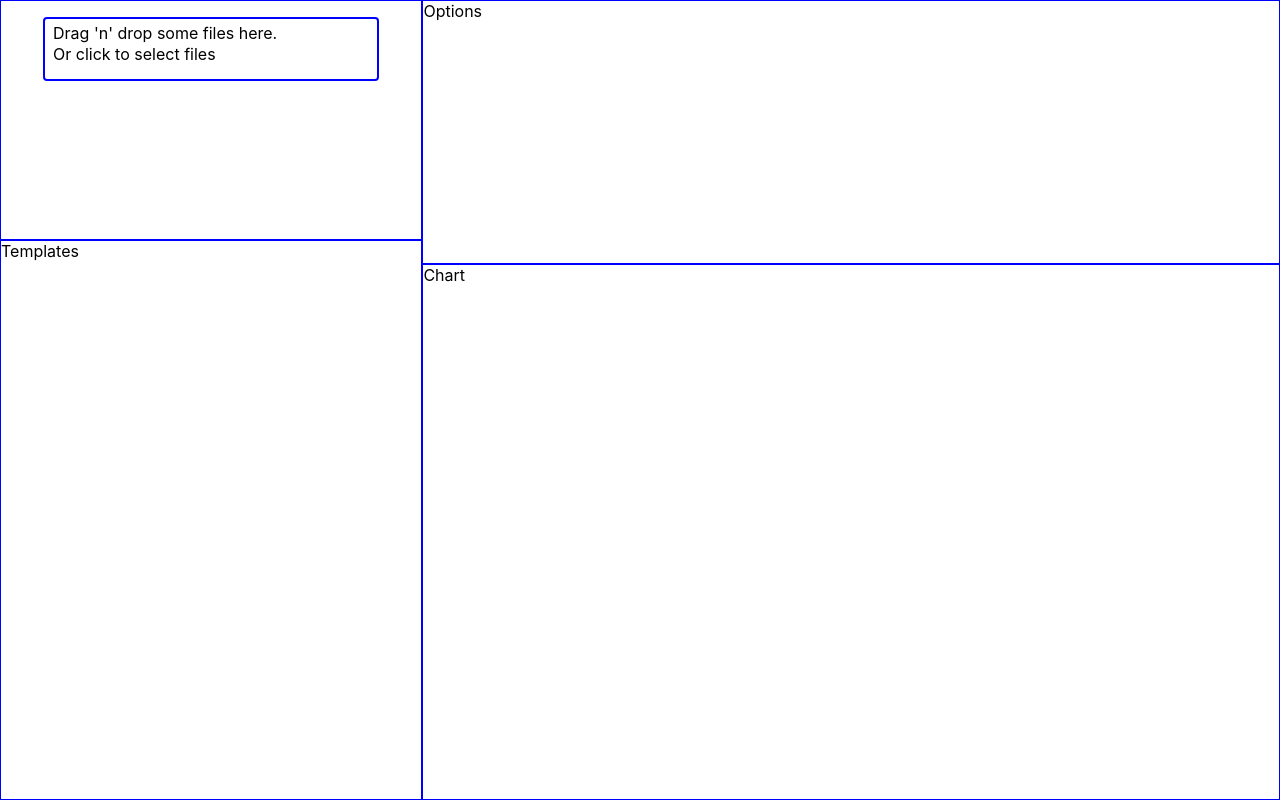
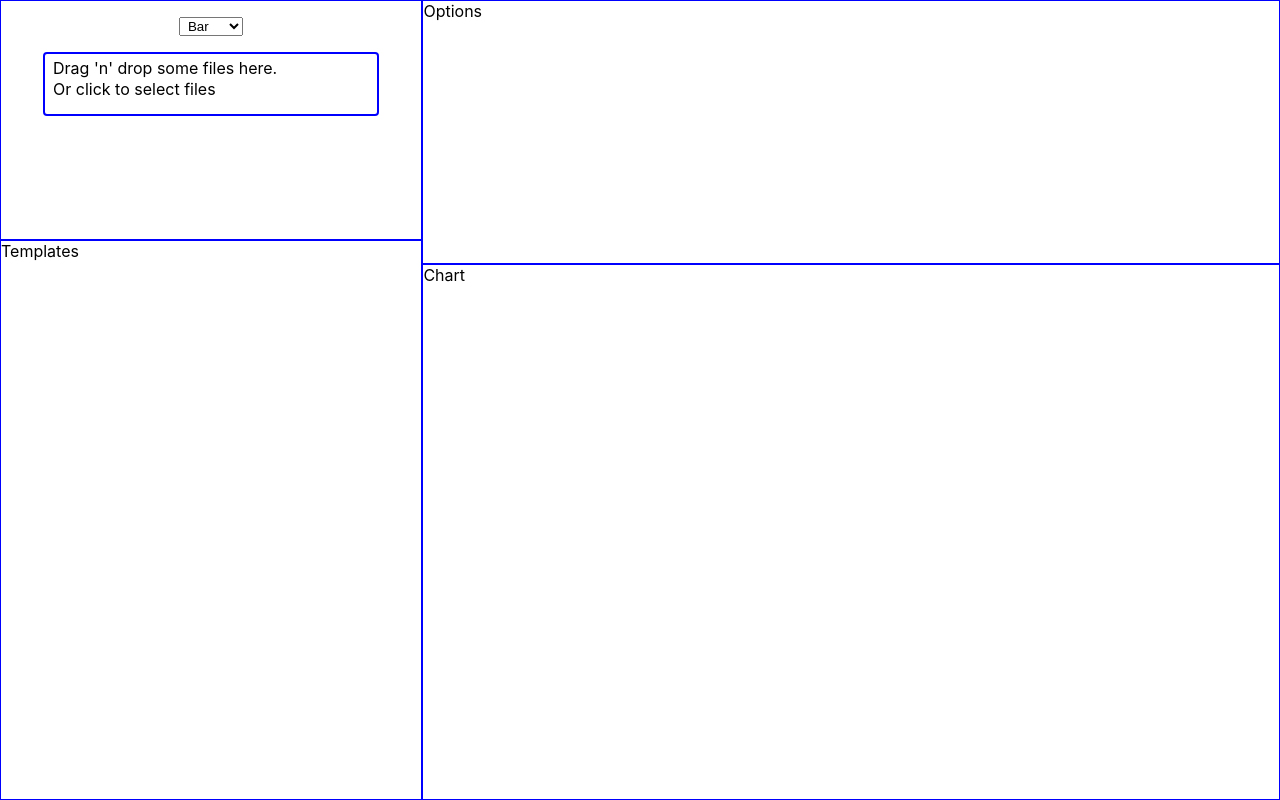
Before and after one commit to michaelcalvinwood/instant-charts-react, a React (Create React App) app: page / in a window 1280 px wide. Built offline with nearby package versions, Linux system fonts and the light colour scheme.

Commit message:
added selection for chart type: bar, line, pie

```diff
--- a/src/components/FileUpload.jsx
+++ b/src/components/FileUpload.jsx
@@ -28,6 +28,11 @@ const FileUpload = () => {
 
     return (
         <div className="file-upload">
+            <select id="chartType" name = "chartType" className='file-upload--select'>
+                <option value="bar">&nbsp;Bar</option>
+                <option value="line">&nbsp;Line</option>
+                <option value="pie">&nbsp;Pie</option>
+            </select>
            <div
                 className="dropzone-container"
                 style={{cursor: 'pointer', lineHeight: '1.3', padding: ".25rem .5rem", margin: '1rem auto 0 auto', width: '80%', display: 'block', height: '4rem', border: '2px solid blue', borderRadius: '4px'}}
--- a/src/components/FileUpload.scss
+++ b/src/components/FileUpload.scss
@@ -5,4 +5,12 @@
     left: 0;
     height: 15rem;
     border: 1px solid blue;
+
+    &--select {
+        margin: 1rem auto 0 auto;
+        width: 4rem;
+        display: block;
+
+
+    }
 }
```
